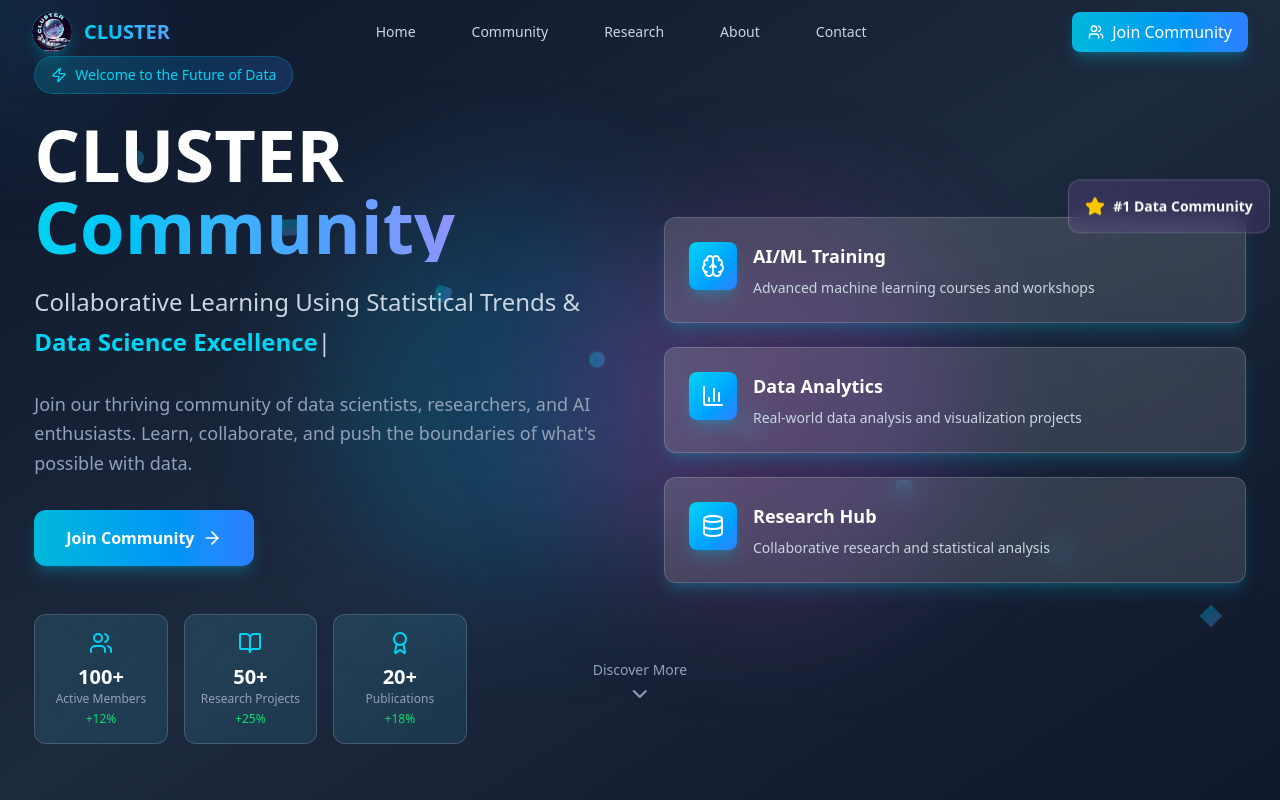
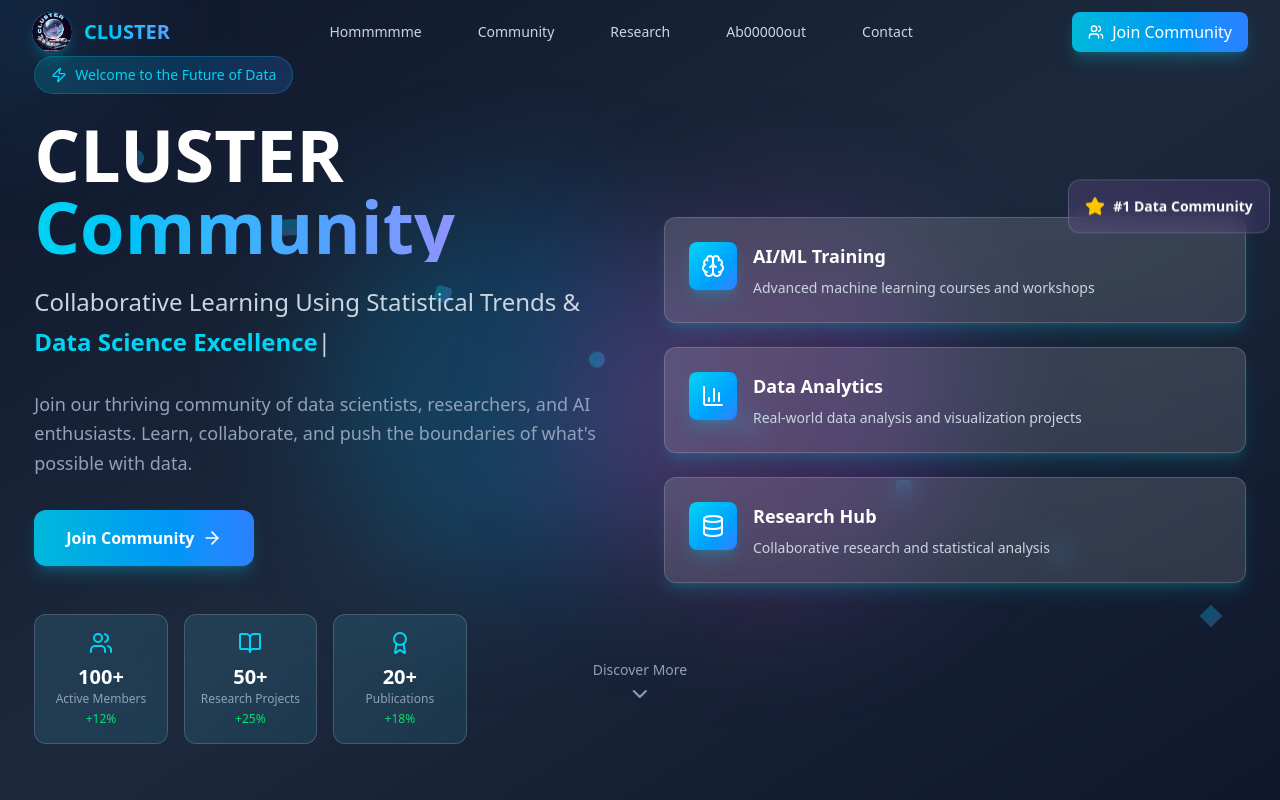
Before and after one commit to trahulprabhu38/cluster, a React (Vite) app in the folder client/: page / in a window 1280 px wide. Shown: the top 800 px of the page. Built offline with nearby package versions, Linux system fonts and the light colour scheme.

Commit message:
Update Header.jsx

```diff
--- a/client/src/components/common/Header.jsx
+++ b/client/src/components/common/Header.jsx
@@ -16,10 +16,10 @@ const Header = () => {
     }, []);
 
     const navItems = [
-        { name: 'Home', href: '#', hasDropdown: false },
+        { name: 'Hommmmme', href: '#', hasDropdown: false },
         { name: 'Community', href: '#', hasDropdown: false },
         { name: 'Research', href: '#', hasDropdown: false },
-        { name: 'About', href: '#', hasDropdown: false },
+        { name: 'Ab00000out', href: '#', hasDropdown: false },
         { name: 'Contact', href: '#', hasDropdown: false }
     ];
 
```
